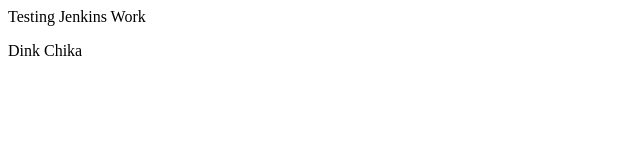
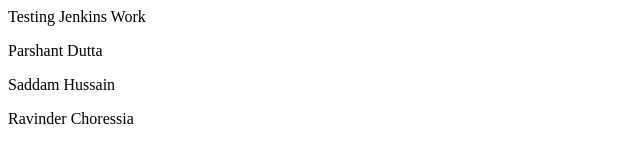
Before and after one commit to SaddamHusaain/jenkinsbranch, a plain HTML site: page index.html in a window 1280 px wide. Shown: the whole page, without its empty margins (0-640 px from the left). Drawn offline with Linux system fonts and the light colour scheme.

Commit message:
testing trigger build on change

```diff
--- a/index.html
+++ b/index.html
@@ -1,5 +1,7 @@
 <div>
 <span>Testing Jenkins Work</span>
 
-<p>Dink Chika</p>
+<p>Parshant Dutta</p>
+<p>Saddam Hussain</p>
+<p>Ravinder Choressia</p>
 </div>
```
